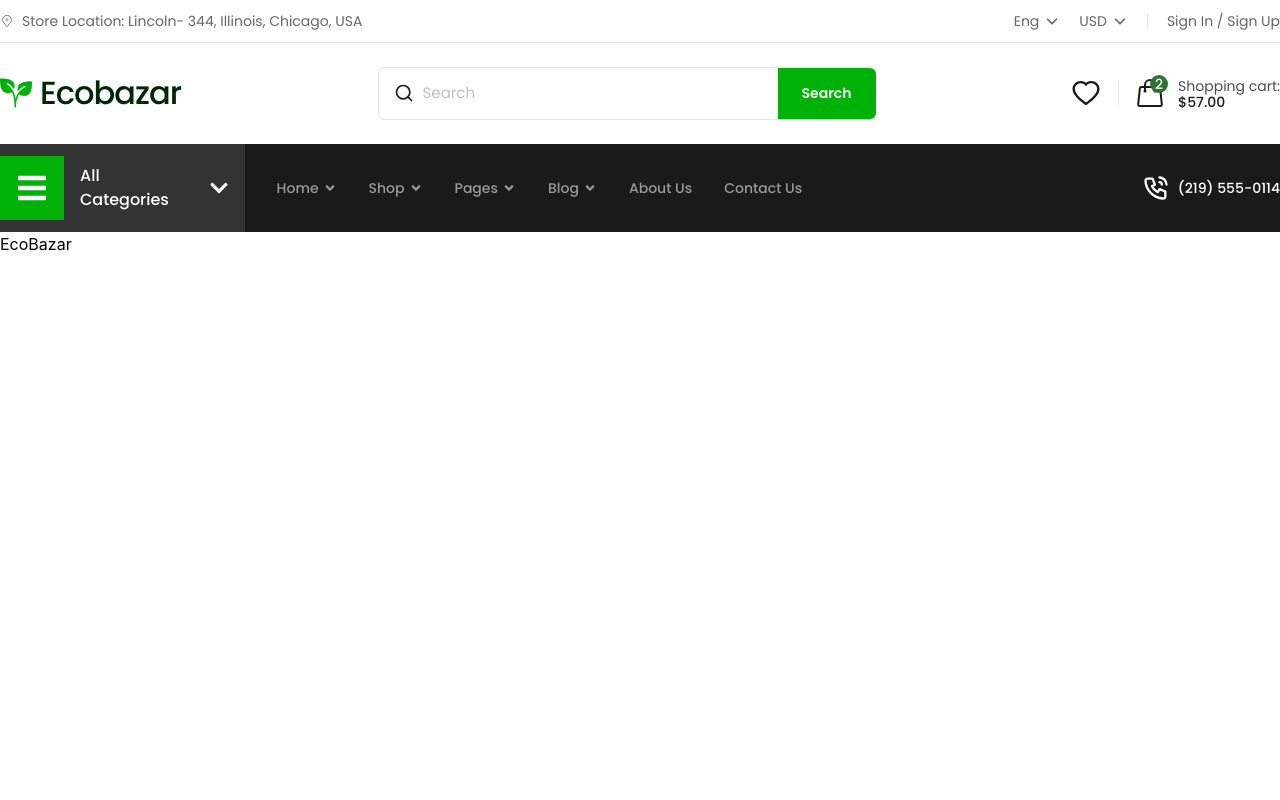
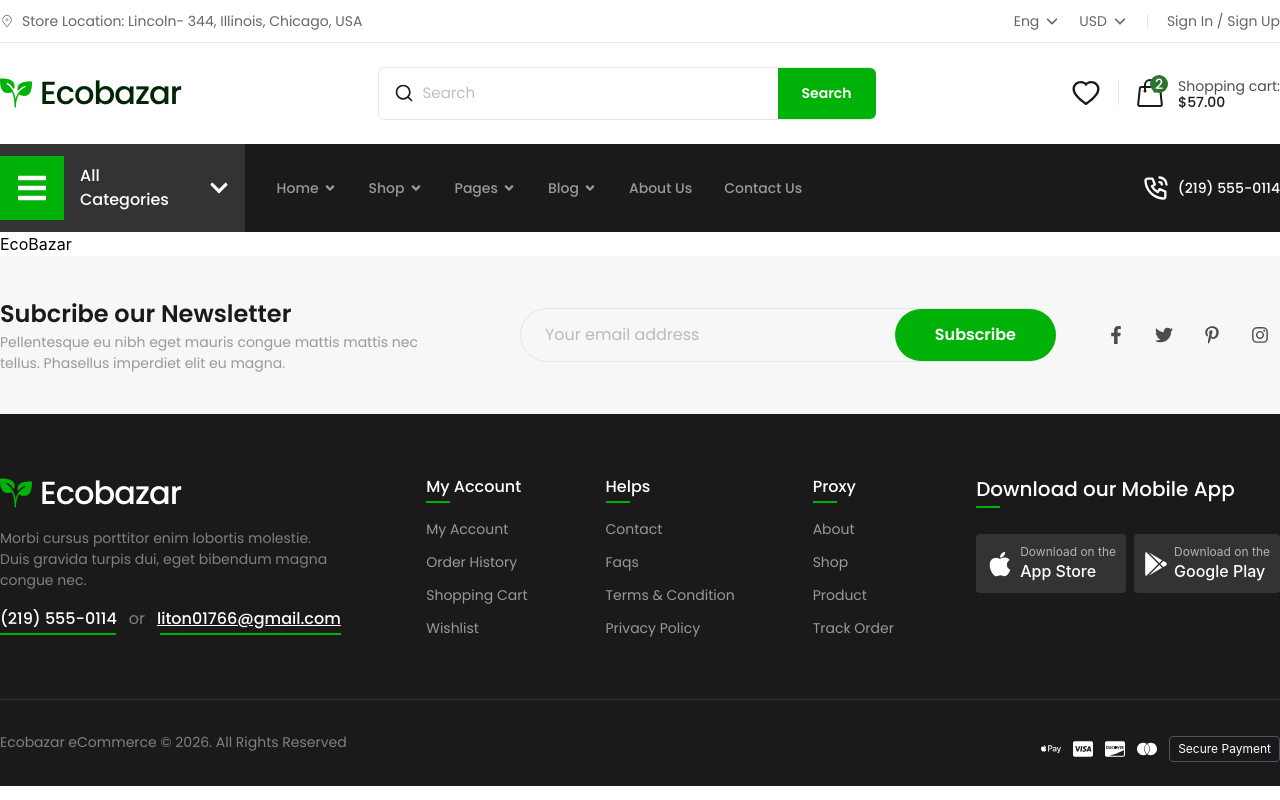
Before and after one commit to litonhub/EcoBazar, a React (Vite) app: page / in a window 1280 px wide. Built offline with nearby package versions, Linux system fonts and the light colour scheme.

Commit message:
Create Newsletter & Footer

```diff
--- /dev/null
+++ b/src/components/footer/FooterNewsletter.jsx
@@ -0,0 +1,51 @@
+import React from 'react'
+import Container from '../layouts/Container'
+import { FaFacebookF, FaTwitter, FaPinterestP, FaInstagram } from "react-icons/fa";
+
+const FooterNewsletter = () => {
+
+    const socialLinks = [
+        { icon: FaFacebookF, link: "#" },
+        { icon: FaTwitter, link: "#" },
+        { icon: FaPinterestP, link: "#" },
+        { icon: FaInstagram, link: "#" },
+    ];
+    return (
+        <div className="bg-[#F7F7F7] py-10">
+            <Container>
+                <div className="flex justify-between items-center">
+                    <div className='w-md'>
+                        <h2 className='font-pop font-semibold text-2xl text-logoc leading-[150%]'>Subcribe our Newsletter</h2>
+                        <p className='font-pop font-normal text-sm text-[#999999] leading-[150%]'>Pellentesque eu nibh eget mauris congue mattis mattis nec tellus. Phasellus imperdiet elit eu magna.</p>
+                    </div>
+                    <div className="flex items-center gap-x-10">
+                        <div className='w-134 relative'>
+                            <input
+                                type="text"
+                                placeholder="Your email address"
+                                className="w-full border border-brdrtwo font-pop text-[16px] text-[#808080] ps-6 py-3.5 rounded-[46px] outline-none"
+                            />
+                            <button className="bg-primary text-white text-[16px] font-semibold font-pop leading-5 px-10 py-4 absolute right-0 rounded-[46px] top-px cursor-pointer">Subscribe</button>
+                        </div>
+                        <div className="flex gap-x-2">
+                            {socialLinks.map((item, index) => {
+                                const Icon = item.icon;
+                                return (
+                                    <a
+                                        key={index}
+                                        href={item.link}
+                                        className="w-10 h-10 flex items-center justify-center rounded-full text-[#4D4D4D] transition-all duration-300 hover:bg-primary hover:text-white"
+                                    >
+                                        <Icon size={18} />
+                                    </a>
+                                );
+                            })}
+                        </div>
+                    </div>
+                </div>
+            </Container>
+        </div>
+    )
+}
+
+export default FooterNewsletter
--- /dev/null
+++ b/src/components/footer/MainFooter.jsx
@@ -0,0 +1,108 @@
+import React from 'react'
+import { FaApple, FaGooglePlay, FaApplePay, FaCcVisa, FaCcDiscover } from "react-icons/fa";
+import { SiMastercard } from "react-icons/si";
+import Container from '../layouts/Container';
+import footerlogo from '../../assets/images/footerlogo.png'
+
+const MainFooter = () => {
+
+  const columns = [
+    {
+      title: "My Account",
+      links: ["My Account", "Order History", "Shopping Cart", "Wishlist"],
+    },
+    {
+      title: "Helps",
+      links: ["Contact", "Faqs", "Terms & Condition", "Privacy Policy"],
+    },
+    {
+      title: "Proxy",
+      links: ["About", "Shop", "Product", "Track Order"],
+    },
+  ];
+  return (
+    <div className="bg-logoc">
+      <Container>
+        <footer>
+          <div className="py-15 flex justify-between">
+            <div className="max-w-86">
+              <img src={footerlogo} alt="footerlogo" />
+              <p className='font-pop font-normal text-sm text-gryd leading-[150%] py-4'>
+                Morbi cursus porttitor enim lobortis molestie. Duis gravida turpis dui,
+                eget bibendum magna congue nec.
+              </p>
+              <div className="flex gap-x-4">
+                <div className="flex items-center gap-x-3 font-pop leading-[150%] relative">
+                  <span className="text-white font-medium font-sm">(219) 555-0114</span>
+                  <span className="absolute left-0 -bottom-1 w-[34%] h-0.5 bg-primary"></span>
+                  <span className='text-[16px] font-normal text-gryd'>or</span>
+                  <span className="text-white font-medium font-sm underline">liton01766@gmail.com</span>
+                  <span className="absolute right-0 -bottom-1 w-[53%] h-0.5 bg-primary"></span>
+                </div>
+              </div>
+            </div>
+            <div className="flex gap-x-19.5">
+              {columns.map((col, i) => (
+                <div key={i}>
+                  <h4 className="font-pop text-white text-16px leading-[150%] mb-5 font-medium relative inline-block">
+                    {col.title}
+                    <span className="absolute left-0 -bottom-1 w-6 h-0.5 bg-primary"></span>
+                  </h4>
+
+                  <ul className="space-y-3">
+                    {col.links.map((link, idx) => (
+                      <li key={idx} className="defaultfs text-[#999999] hover:text-white cursor-pointer">
+                        {link}
+                      </li>
+                    ))}
+                  </ul>
+                </div>
+              ))}
+            </div>
+            <div>
+              <h4 className="text-white font-pop text-[20px] leading-[150%] mb-7.5 font-medium relative inline-block">
+                Download our Mobile App
+                <span className="absolute left-0 -bottom-1 w-6 h-0.5 bg-primary"></span>
+              </h4>
+
+              <div className="flex gap-x-2">
+                <div className="flex items-center gap-1.5 bg-subb p-2.5 rounded-sm cursor-pointer hover:bg-gray-700 transition">
+                  <FaApple className="size-7 text-white" />
+                  <div className="text-pop">
+                    <p className='font-normal text-xs text-[#B3B3B3] leading-[130%]'>Download on the</p>
+                    <p className="text-white text-[16px] font-medium leading-[150%]">App Store</p>
+                  </div>
+                </div>
+
+                <div className="flex items-center gap-x-1.5 bg-subb p-2.5 rounded-sm cursor-pointer hover:bg-gray-700 transition">
+                  <FaGooglePlay className="size-6 text-white" />
+                  <div className="text-pop">
+                    <p className='font-normal text-xs text-[#B3B3B3] leading-[130%]'>Download on the</p>
+                    <p className="text-white text-[16px] font-medium leading-[150%]">Google Play</p>
+                  </div>
+                </div>
+              </div>
+            </div>
+          </div>
+
+          <div className="border-t border-subb py-6 flex items-center justify-between">
+            <p className="defaultfs text-gryd">
+              Ecobazar eCommerce © 2026. All Rights Reserved
+            </p>
+            <div className="flex items-center gap-x-3 text-white text-xl mt-3">
+              <FaApplePay />
+              <FaCcVisa />
+              <FaCcDiscover />
+              <SiMastercard />
+              <span className="text-xs border px-2 py-1 rounded border-gray-600 text-white">
+                Secure Payment
+              </span>
+            </div>
+          </div>
+        </footer>
+      </Container>
+    </div>
+  )
+}
+
+export default MainFooter
--- a/src/components/header/MainHeader.jsx
+++ b/src/components/header/MainHeader.jsx
@@ -12,7 +12,6 @@ const MainHeader = () => {
 
                 <img src={Logo} alt="" />
 
-
                 <div className="flex w-124.5 relative">
                     <input
                         type="text"
@@ -22,7 +21,6 @@ const MainHeader = () => {
                     <FiSearch className='absolute top-4 left-4 size-5 text-logoc' />
                     <button className="bg-primary text-white text-sm font-semibold font-pop leading-[120%] px-6 py-4.25 absolute right-0 rounded-r-md top-px">Search</button>
                 </div>
-
 
                 <div className="flex items-center gap-x-8">
                     <div>
--- a/src/components/layouts/MainLayouts.jsx
+++ b/src/components/layouts/MainLayouts.jsx
@@ -3,6 +3,8 @@ import TopBar from '../header/TopBar'
 import { Outlet } from 'react-router'
 import MainHeader from '../header/MainHeader'
 import Navbar from '../header/Navbar'
+import FooterNewsletter from '../footer/FooterNewsletter'
+import MainFooter from '../footer/MainFooter'
 
 const MainLayouts = () => {
   return (
@@ -11,6 +13,8 @@ const MainLayouts = () => {
       <MainHeader />
       <Navbar />
       <Outlet />
+      <FooterNewsletter />
+      <MainFooter />
     </>
   )
 }
--- a/src/index.css
+++ b/src/index.css
@@ -7,7 +7,18 @@
  --text-hsize: 32px;
  --font-pop: "Poppins", sans-serif;
  --color-gry: #666666;
- --color-brdr: #E6E6E6;
+ --color-brdr: #e6e6e6;
+ --color-brdrtwo: #e5e5e5;
  --color-logoc: #1a1a1a;
  --color-subb: #333333;
+ --color-gryd: #808080;
 }
+
+@layer {
+  .defaultfs {
+    font-family: "Poppins", sans-serif;
+    font-size: 14px;
+    font-weight: 400;
+    line-height: 150%;
+  }
+}
```
Also changed, not shown: src/assets/images/footerlogo.png (added).
